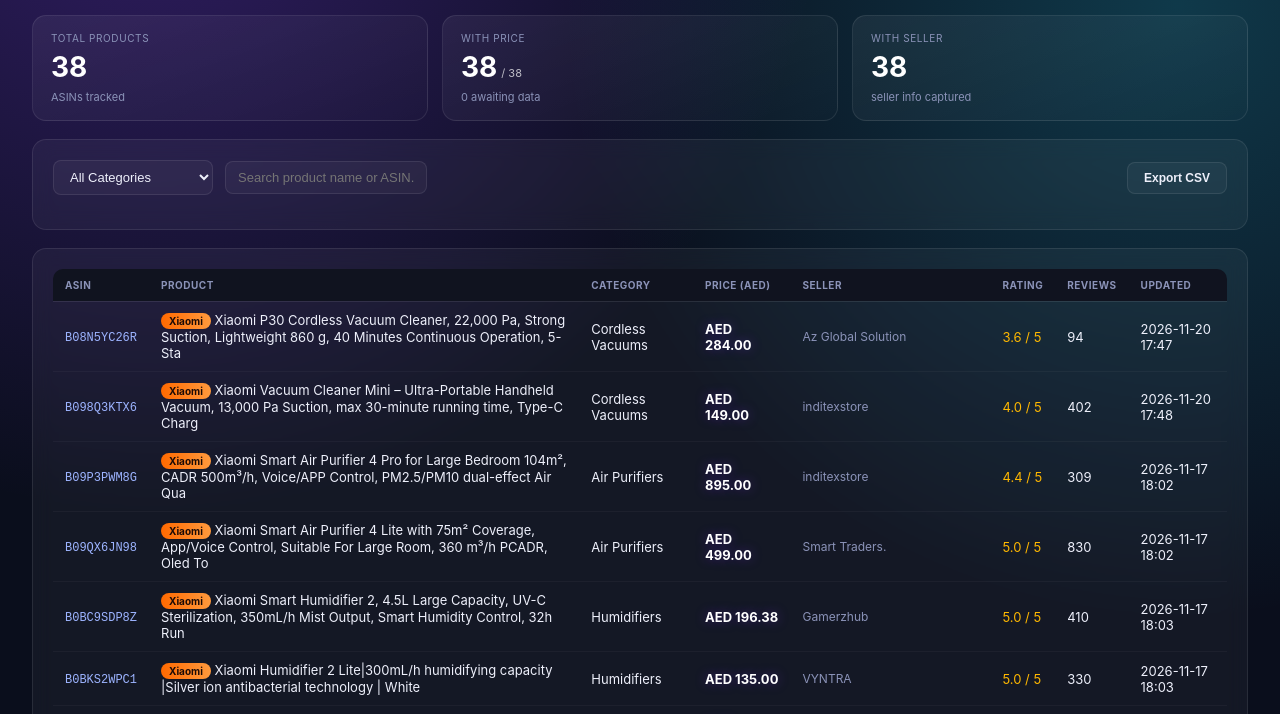
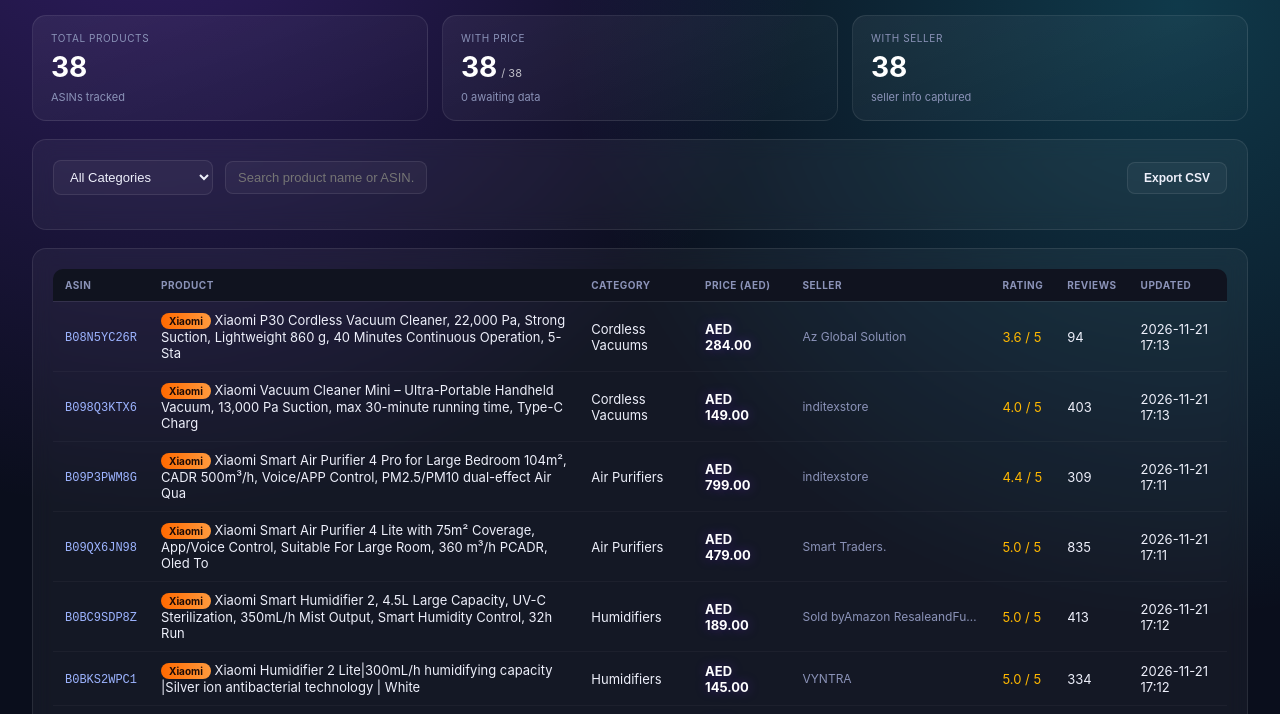
Before and after one commit to FranklinYJJJ/uae-aiot-price-tracker, a plain HTML site: page index.html in a window 1280 px wide. Shown: the part 81-795 px from the top of the page. Drawn offline with Linux system fonts and the light colour scheme.

Commit message:
Daily price update: 2026-11-21 17:14 UAE

```diff
--- a/index.html
+++ b/index.html
@@ -189,11 +189,11 @@ const ALL_PRODUCTS = [
 "product_url": "https://www.amazon.ae/dp/B0FT3F3GZF",
 "product_name": "Xiaomi Air Purifier Pets, Pet Area Hair Dander 360 Suction, HEPA, Quiet",
 "category": "Air Purifiers",
-"lowest_price": 377.0,
+"lowest_price": 367.0,
 "seller": "Smart Traders.",
 "rating": 3.9,
 "review_count": 8,
-"last_updated": "2026-11-18 17:37"
+"last_updated": "2026-11-21 17:11"
 },
 {
 "asin": "B09QX6JN98",
@@ -202,11 +202,11 @@ const ALL_PRODUCTS = [
 "product_url": "https://www.amazon.ae/dp/B09QX6JN98",
 "product_name": "Xiaomi Smart Air Purifier 4 Lite with 75m² Coverage, App/Voice Control, Suitable For Large Room, 360 m³/h PCADR, Oled To",
 "category": "Air Purifiers",
-"lowest_price": 499.0,
+"lowest_price": 479.0,
 "seller": "Smart Traders.",
 "rating": 5.0,
-"review_count": 830,
-"last_updated": "2026-11-17 18:02"
+"review_count": 835,
+"last_updated": "2026-11-21 17:11"
 },
 {
 "asin": "B0FT35J6HX",
@@ -215,11 +215,11 @@ const ALL_PRODUCTS = [
 "product_url": "https://www.amazon.ae/dp/B0FT35J6HX",
 "product_name": "Xiaomi Smart Air Purifier 6, High CADR 443m³/h, Covers Rooms Up to 87.5m², 5-in-1 HEPA Filtration, Smart App &amp; Voice",
 "category": "Air Purifiers",
-"lowest_price": 685.0,
+"lowest_price": 569.0,
 "seller": "Sold byAmazon ResaleandFulfilled by Amazon.",
 "rating": 4.0,
-"review_count": 22,
-"last_updated": "2026-11-17 18:02"
+"review_count": 23,
+"last_updated": "2026-11-21 17:11"
 },
 {
 "asin": "B09P3PWM8G",
@@ -228,11 +228,11 @@ const ALL_PRODUCTS = [
 "product_url": "https://www.amazon.ae/dp/B09P3PWM8G",
 "product_name": "Xiaomi Smart Air Purifier 4 Pro for Large Bedroom 104m², CADR 500m³/h, Voice/APP Control, PM2.5/PM10 dual-effect Air Qua",
 "category": "Air Purifiers",
-"lowest_price": 895.0,
+"lowest_price": 799.0,
 "seller": "inditexstore",
 "rating": 4.4,
 "review_count": 309,
-"last_updated": "2026-11-17 18:02"
+"last_updated": "2026-11-21 17:11"
 },
 {
 "asin": "B0BS3DCGNJ",
@@ -245,7 +245,7 @@ const ALL_PRODUCTS = [
 "seller": "inditexstore",
 "rating": 4.4,
 "review_count": 34,
-"last_updated": "2026-11-17 18:02"
+"last_updated": "2026-11-21 17:12"
 },
 {
 "asin": "B0GJS8QGW9",
@@ -254,11 +254,11 @@ const ALL_PRODUCTS = [
 "product_url": "https://www.amazon.ae/dp/B0GJS8QGW9",
 "product_name": "Xiaomi Mijia Smart Air Purifier Max – Room Size Up to 187㎡ (2 ACPH), High CADR 1006.5 m³/h Large Room Air Cleaner, Whole",
 "category": "Air Purifiers",
-"lowest_price": 1399.0,
+"lowest_price": 1358.93,
 "seller": "inditexstore",
 "rating": 1.0,
 "review_count": 4,
-"last_updated": "2026-11-17 18:02"
+"last_updated": "2026-11-21 17:12"
 },
 {
 "asin": "B0DK98L4RW",
@@ -271,7 +271,7 @@ const ALL_PRODUCTS = [
 "seller": "Sold byAmazon ResaleandFulfilled by Amazon.",
 "rating": 3.6,
 "review_count": 8,
-"last_updated": "2026-11-17 18:02"
+"last_updated": "2026-11-21 17:12"
 },
 {
 "asin": "B0FLPT4ZLN",
@@ -280,11 +280,11 @@ const ALL_PRODUCTS = [
 "product_url": "https://www.amazon.ae/dp/B0FLPT4ZLN",
 "product_name": "Xiaomi Air Fryer 6.5L, 1700W Large Capacity Air Fryer, 360° Hot Air Circulation, Low-Oil Healthy Cooking, 7 Preset Progr",
 "category": "Air Fryers",
-"lowest_price": 288.0,
+"lowest_price": 271.66,
 "seller": "inditexstore",
 "rating": 3.6,
 "review_count": null,
-"last_updated": "2026-11-19 18:04"
+"last_updated": "2026-11-21 17:12"
 },
 {
 "asin": "B0FLNPYL2L",
@@ -293,11 +293,11 @@ const ALL_PRODUCTS = [
 "product_url": "https://www.amazon.ae/dp/B0FLNPYL2L",
 "product_name": "Xiaomi Air Fryer 6.5L, 1700W Large Capacity Air Fryer, 360° Hot Air Circulation, Low-Oil Healthy Cooking, 7 Preset Progr",
 "category": "Air Fryers",
-"lowest_price": 245.0,
+"lowest_price": 199.0,
 "seller": "Sold byAmazon ResaleandFulfilled by Amazon.",
 "rating": 3.6,
-"review_count": null,
-"last_updated": "2026-11-17 18:03"
+"review_count": 1,
+"last_updated": "2026-11-21 17:12"
 },
 {
 "asin": "B0FS7WHQ1P",
@@ -306,11 +306,11 @@ const ALL_PRODUCTS = [
 "product_url": "https://www.amazon.ae/dp/B0FS7WHQ1P",
 "product_name": "Xiaomi Dual Zone Air Fryer 10L, 2 Baskets (3.5L + 6.5L), 2700W, 6-in-1 Functions – Air Fry, Roast, Bake, Grill, Reheat, ",
 "category": "Air Fryers",
-"lowest_price": 438.0,
+"lowest_price": 435.0,
 "seller": "Smart Traders.",
 "rating": 3.5,
 "review_count": 8,
-"last_updated": "2026-11-17 18:03"
+"last_updated": "2026-11-21 17:12"
 },
 {
 "asin": "B0GGR3SW65",
@@ -323,7 +323,7 @@ const ALL_PRODUCTS = [
 "seller": "MubiRal Tech",
 "rating": 3.8,
 "review_count": 2,
-"last_updated": "2026-11-17 18:03"
+"last_updated": "2026-11-21 17:12"
 },
 {
 "asin": "B0BKS2WPC1",
@@ -332,11 +332,11 @@ const ALL_PRODUCTS = [
 "product_url": "https://www.amazon.ae/dp/B0BKS2WPC1",
 "product_name": "Xiaomi Humidifier 2 Lite|300mL/h humidifying capacity |Silver ion antibacterial technology | White",
 "category": "Humidifiers",
-"lowest_price": 135.0,
+"lowest_price": 145.0,
 "seller": "VYNTRA",
 "rating": 5.0,
-"review_count": 330,
-"last_updated": "2026-11-17 18:03"
+"review_count": 334,
+"last_updated": "2026-11-21 17:12"
 },
 {
 "asin": "B0BC9SDP8Z",
@@ -345,11 +345,11 @@ const ALL_PRODUCTS = [
 "product_url": "https://www.amazon.ae/dp/B0BC9SDP8Z",
 "product_name": "Xiaomi Smart Humidifier 2, 4.5L Large Capacity, UV-C Sterilization, 350mL/h Mist Output, Smart Humidity Control, 32h Run",
 "category": "Humidifiers",
-"lowest_price": 196.38,
-"seller": "Gamerzhub",
+"lowest_price": 189.0,
+"seller": "Sold byAmazon ResaleandFulfilled by Amazon.",
 "rating": 5.0,
-"review_count": 410,
-"last_updated": "2026-11-17 18:03"
+"review_count": 413,
+"last_updated": "2026-11-21 17:12"
 },
 {
 "asin": "B0FTNS9F4X",
@@ -358,11 +358,11 @@ const ALL_PRODUCTS = [
 "product_url": "https://www.amazon.ae/dp/B0FTNS9F4X",
 "product_name": "Xiaomi Smart Desktop Air Circulation Fan – 1180 m³/h Airflow, 3D Oscillation 120°/100°, Type-C/Power Bank Mode, Quiet 28",
 "category": "Fans",
-"lowest_price": 245.0,
+"lowest_price": 244.79,
 "seller": "inditexstore",
 "rating": 3.6,
 "review_count": 2,
-"last_updated": "2026-11-17 18:03"
+"last_updated": "2026-11-21 17:12"
 },
 {
 "asin": "B0F91YQJ6Y",
@@ -371,11 +371,11 @@ const ALL_PRODUCTS = [
 "product_url": "https://www.amazon.ae/dp/B0F91YQJ6Y",
 "product_name": "Xiaomi Smart Tower Fan 2 – Quiet 150° Oscillating Tower Fan with Smart App Control, 3 Modes, 10m Coverage, Energy Effici",
 "category": "Fans",
-"lowest_price": 285.0,
+"lowest_price": 283.0,
 "seller": "inditexstore",
 "rating": 3.6,
 "review_count": 23,
-"last_updated": "2026-11-19 18:04"
+"last_updated": "2026-11-21 17:12"
 },
 {
 "asin": "B0FR2HZKK3",
@@ -384,11 +384,11 @@ const ALL_PRODUCTS = [
 "product_url": "https://www.amazon.ae/dp/B0FR2HZKK3",
 "product_name": "Xiaomi Smart Standing Air Circulation Fan, 1440m³/h Airflow, 13m Range, 100° Vertical &amp; 120° Horizontal Oscillation,",
 "category": "Fans",
-"lowest_price": 293.0,
-"seller": "Smart Traders.",
+"lowest_price": 290.0,
+"seller": "Kendom",
 "rating": 3.6,
 "review_count": 10,
-"last_updated": "2026-11-17 18:03"
+"last_updated": "2026-11-21 17:13"
 },
 {
 "asin": "B0GD72VBVY",
@@ -397,11 +397,11 @@ const ALL_PRODUCTS = [
 "product_url": "https://www.amazon.ae/dp/B0GD72VBVY",
 "product_name": "Xiaomi Smart Dehumidifier, 20L Daily Capacity, Smart Operation, 5 Noise-Reduction Designs",
 "category": "Humidifiers",
-"lowest_price": 982.7,
+"lowest_price": 979.0,
 "seller": "inditexstore",
 "rating": 2.8,
 "review_count": 10,
-"last_updated": "2026-11-17 18:03"
+"last_updated": "2026-11-21 17:13"
 },
 {
 "asin": "B0DNB9PH2J",
@@ -414,7 +414,7 @@ const ALL_PRODUCTS = [
 "seller": "inditexstore",
 "rating": 3.8,
 "review_count": 16,
-"last_updated": "2026-11-19 18:04"
+"last_updated": "2026-11-21 17:13"
 },
 {
 "asin": "B0D1CHZ98F",
@@ -423,11 +423,11 @@ const ALL_PRODUCTS = [
 "product_url": "https://www.amazon.ae/dp/B0D1CHZ98F",
 "product_name": "Xiaomi Mi Smart Standing Fan 2 Pro– Quiet Cooling, Smart App &amp; Voice Control, 20 m³/min Airflow, 15 W DC Motor, 140°",
 "category": "Fans",
-"lowest_price": 285.0,
+"lowest_price": 283.0,
 "seller": "inditexstore",
 "rating": 4.0,
 "review_count": 1,
-"last_updated": "2026-11-17 18:04"
+"last_updated": "2026-11-21 17:13"
 },
 {
 "asin": "B0G6YR2S18",
@@ -436,11 +436,11 @@ const ALL_PRODUCTS = [
 "product_url": "https://www.amazon.ae/dp/B0G6YR2S18",
 "product_name": "Xiaomi Dust Mite Vacuum Cleaner 2 Pro 16000  Pa Powerful Suction 72,000 taps/min Clean UV Sterilization",
 "category": "Dust Mite Vacuums",
-"lowest_price": 329.0,
+"lowest_price": 181.06,
 "seller": "inditexstore",
 "rating": 4.6,
 "review_count": 14,
-"last_updated": "2026-11-20 17:47"
+"last_updated": "2026-11-21 17:13"
 },
 {
 "asin": "B0DNG76GQ7",
@@ -453,7 +453,7 @@ const ALL_PRODUCTS = [
 "seller": "Amazon Resale",
 "rating": 4.0,
 "review_count": 11,
-"last_updated": "2026-11-20 17:47"
+"last_updated": "2026-11-21 17:13"
 },
 {
 "asin": "B0D8LDV7F3",
@@ -466,7 +466,7 @@ const ALL_PRODUCTS = [
 "seller": "inditexstore",
 "rating": 3.6,
 "review_count": 20,
-"last_updated": "2026-11-20 17:47"
+"last_updated": "2026-11-21 17:13"
 },
 {
 "asin": "B0DK6RYVN4",
@@ -479,7 +479,7 @@ const ALL_PRODUCTS = [
 "seller": "inditexstore",
 "rating": 4.4,
 "review_count": 43,
-"last_updated": "2026-11-20 17:47"
+"last_updated": "2026-11-21 17:13"
 },
 {
 "asin": "B08N5YC26R",
@@ -492,7 +492,7 @@ const ALL_PRODUCTS = [
 "seller": "Az Global Solution",
 "rating": 3.6,
 "review_count": 94,
-"last_updated": "2026-11-20 17:47"
+"last_updated": "2026-11-21 17:13"
 },
 {
 "asin": "B0G644TS1K",
@@ -505,7 +505,7 @@ const ALL_PRODUCTS = [
 "seller": "inditexstore",
 "rating": 3.1,
 "review_count": 7,
-"last_updated": "2026-11-20 17:47"
+"last_updated": "2026-11-21 17:13"
 },
 {
 "asin": "B0D8LJ81NK",
@@ -518,7 +518,7 @@ const ALL_PRODUCTS = [
 "seller": "Gamerzhub",
 "rating": 4.0,
 "review_count": 62,
-"last_updated": "2026-11-20 17:48"
+"last_updated": "2026-11-21 17:13"
 },
 {
 "asin": "B098Q3KTX6",
@@ -530,8 +530,8 @@ const ALL_PRODUCTS = [
 "lowest_price": 149.0,
 "seller": "inditexstore",
 "rating": 4.0,
-"review_count": 402,
-"last_updated": "2026-11-20 17:48"
+"review_count": 403,
+"last_updated": "2026-11-21 17:13"
 },
 {
 "asin": "B0DHS9X9YN",
@@ -544,7 +544,7 @@ const ALL_PRODUCTS = [
 "seller": "Amazon Resale",
 "rating": 3.4,
 "review_count": 36,
-"last_updated": "2026-11-20 17:48"
+"last_updated": "2026-11-21 17:14"
 },
 {
 "asin": "B0DJMHC6QQ",
@@ -557,7 +557,7 @@ const ALL_PRODUCTS = [
 "seller": "MubiRal Tech",
 "rating": 3.1,
 "review_count": 20,
-"last_updated": "2026-11-20 17:48"
+"last_updated": "2026-11-21 17:14"
 },
 {
 "asin": "B0FY73F3CD",
@@ -570,7 +570,7 @@ const ALL_PRODUCTS = [
 "seller": "Amazon.ae",
 "rating": 4.0,
 "review_count": 1,
-"last_updated": "2026-11-20 17:48"
+"last_updated": "2026-11-21 17:14"
 }
 ];
 let sortKey='asin',sortAsc=true;
```
